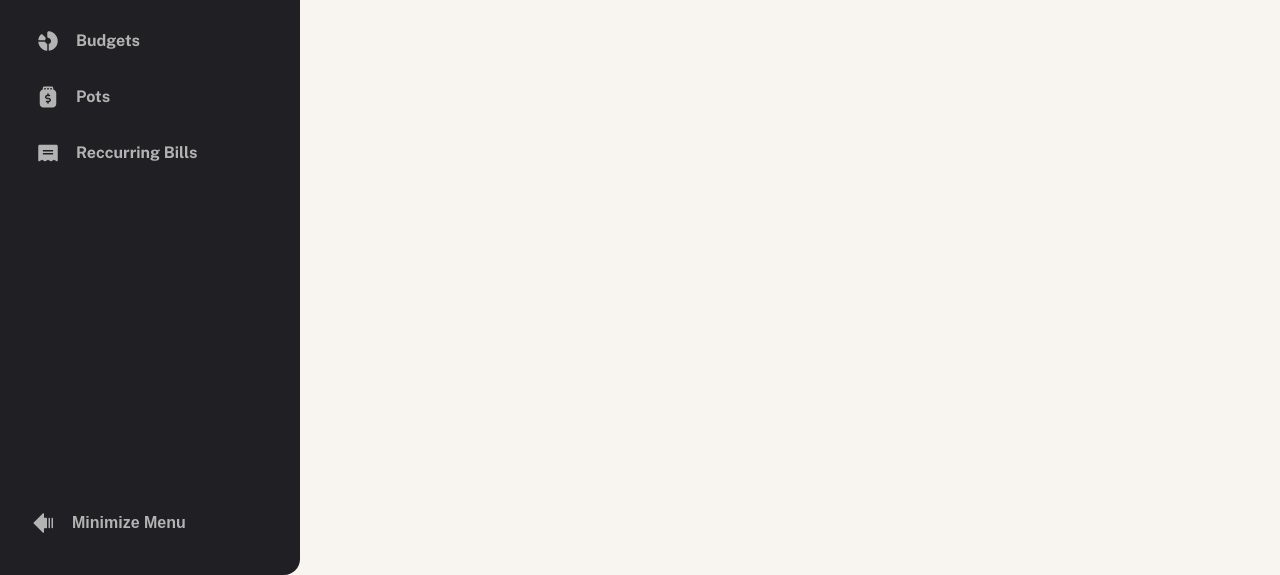
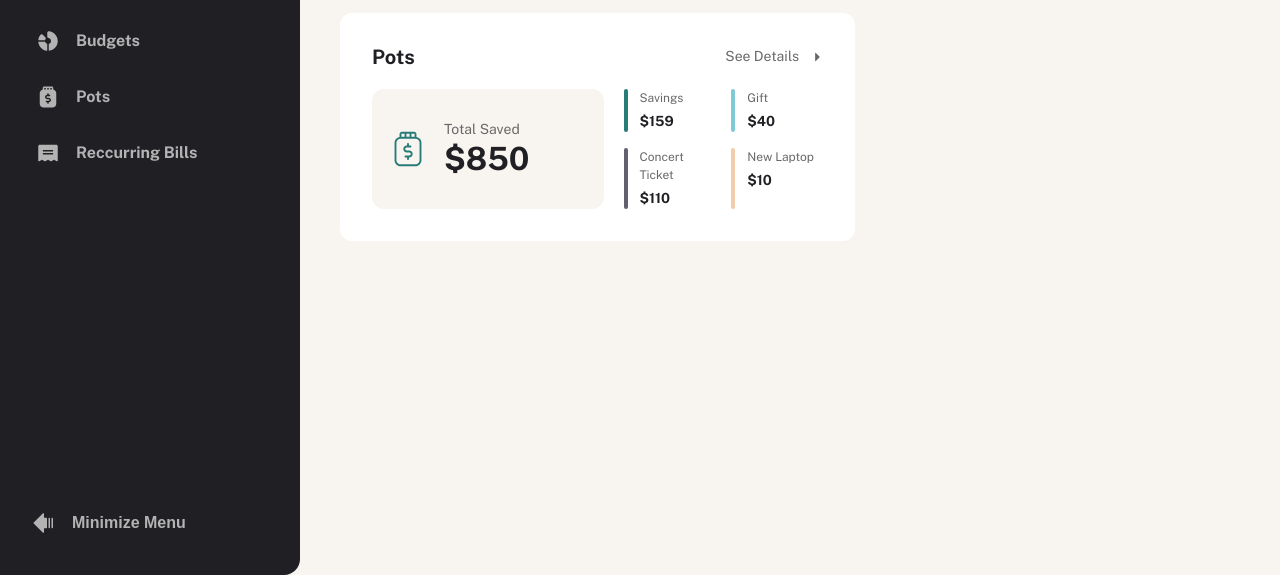
Before and after one commit to markopajic13/personal-finance-app, a website: page index.html in a window 1280 px wide. Shown: the part 225-800 px from the top of the page. Drawn offline with nearby package versions, Linux system fonts and the light colour scheme.

Commit message:
add pots card to overview

```diff
--- a/index.html
+++ b/index.html
@@ -103,6 +103,52 @@
           <span class="summary-card__label">Expenses</span>
           <span class="summary-card__amount">$1,700.50</span>
         </article>
+
+        <section class="pots">
+          <div class="pots__header">
+            <h2 class="pots__title">Pots</h2>
+            <a class="pots__link" href="#">
+              See Details
+              <img
+                class="pots__arrow"
+                src="content/Button/ph_caret-down-fill.png"
+                alt=""
+              />
+            </a>
+          </div>
+          <div class="pots__content">
+            <div class="pots__total">
+              <img
+                class="pots__icon"
+                src="content/ph_tip-jar-light.svg"
+                alt=""
+              />
+              <div>
+                <p class="pots__total-label">Total Saved</p>
+                <p class="pots__total-amount">$850</p>
+              </div>
+            </div>
+
+            <ul class="pots__list">
+              <li class="pots__item pots__item--green">
+                <span class="pots__name">Savings</span>
+                <span class="pots__amount">$159</span>
+              </li>
+              <li class="pots__item pots__item--cyan">
+                <span class="pots__name">Gift</span>
+                <span class="pots__amount">$40</span>
+              </li>
+              <li class="pots__item pots__item--navy">
+                <span class="pots__name">Concert Ticket</span>
+                <span class="pots__amount">$110</span>
+              </li>
+              <li class="pots__item pots__item--yellow">
+                <span class="pots__name">New Laptop</span>
+                <span class="pots__amount">$10</span>
+              </li>
+            </ul>
+          </div>
+        </section>
       </main>
     </div>
   </body>
--- a/scss/main.scss
+++ b/scss/main.scss
@@ -110,3 +110,106 @@ body {
     }
   }
 }
+
+.pots {
+  grid-column: span 7;
+  background-color: $white;
+  padding: $spacing400;
+  border-radius: $spacing150;
+  display: flex;
+  flex-direction: column;
+  gap: $spacing250;
+
+  &__title {
+    @include text-preset-2;
+    color: $grey900;
+  }
+
+  &__header {
+    color: $grey500;
+    display: flex;
+    justify-content: space-between;
+    align-items: center;
+  }
+
+  &__link {
+    @include text-preset-4;
+    color: $grey500;
+    display: flex;
+    align-items: center;
+    gap: $spacing150;
+  }
+
+  &__total {
+    background-color: $beige100;
+    padding: $spacing200;
+    border-radius: $spacing150;
+    display: flex;
+    align-items: center;
+    gap: $spacing200;
+    flex: 1;
+  }
+
+  &__total-label {
+    @include text-preset-4;
+    color: $grey500;
+  }
+
+  &__total-amount {
+    @include text-preset-1;
+    color: $grey900;
+  }
+
+  &__content {
+    display: flex;
+    gap: $spacing250;
+  }
+
+  &__list {
+    flex: 1;
+    display: grid;
+    grid-template-columns: 1fr 1fr;
+    gap: $spacing200;
+  }
+
+  &__item {
+    display: flex;
+    flex-direction: column;
+    gap: $spacing50;
+    padding-left: $spacing200;
+    position: relative;
+
+    &::before {
+      content: "";
+      position: absolute;
+      left: 0;
+      top: 0;
+      bottom: 0;
+      width: $spacing50;
+      border-radius: $spacing100;
+    }
+
+    &--green::before {
+      background-color: $green;
+    }
+    &--cyan::before {
+      background-color: $cyan;
+    }
+    &--navy::before {
+      background-color: $navy;
+    }
+    &--yellow::before {
+      background-color: $yellow;
+    }
+  }
+
+  &__name {
+    @include text-preset-5;
+    color: $grey500;
+  }
+
+  &__amount {
+    @include text-preset-4-bold;
+    color: $grey900;
+  }
+}
```
Also changed, not shown: content/Button/ph_caret-down-fill.png (added), content/ph_tip-jar-light.svg (added), css/main.css, 1 other file.
